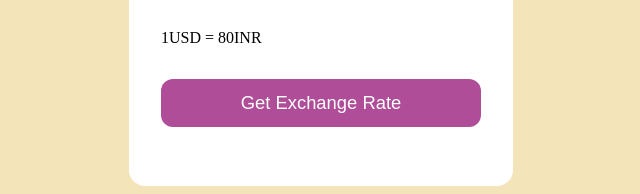
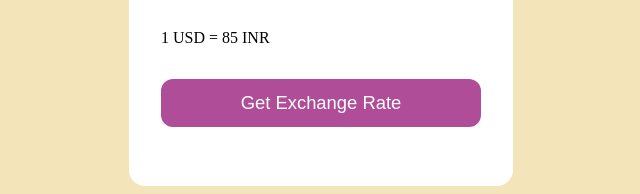
Before and after one commit to vikasks229/Currency-Converter, a plain HTML site: page index.html in a window 1280 px wide. Shown: the part 426-620 px from the top of the page, 319-959 px from the left. Drawn offline with Linux system fonts and the light colour scheme; no server answers.

Commit message:
I updated inr default value from 80 to 85

```diff
--- a/index.html
+++ b/index.html
@@ -38,7 +38,7 @@
             </div>
           </div>
         </div>
-        <div class="msg">1USD = 80INR</div>
+        <div class="msg">1 USD = 85 INR</div>
         <button>Get Exchange Rate</button>
       </form>
     </div>
```
